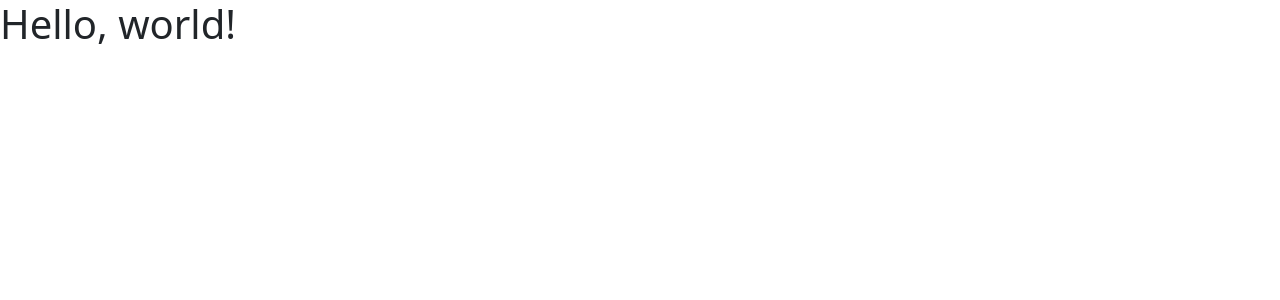
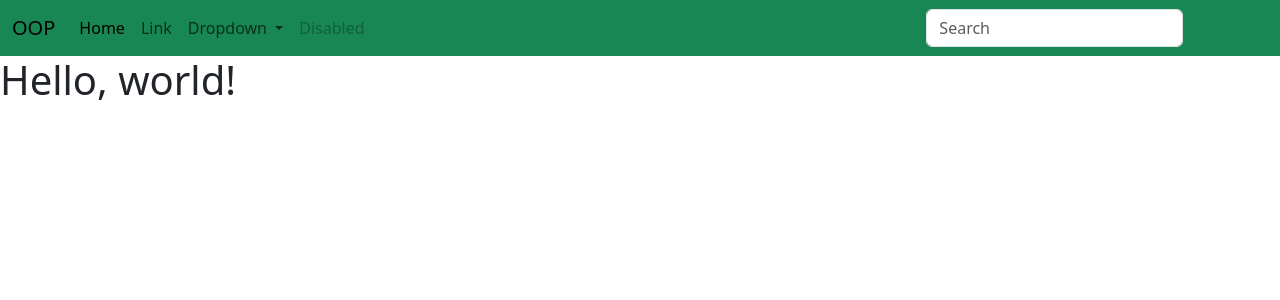
Before and after one commit to mosama88/Crud_OOP, a PHP site: page / in a window 1280 px wide. Shown: the top 300 px of the page. Run offline with PHP 8.4, Linux system fonts and the light colour scheme.

Commit message:
first commit3

```diff
--- a/index.php
+++ b/index.php
@@ -10,6 +10,50 @@
 </head>
 
 <body>
+
+    <nav class="navbar navbar-expand-lg text-white bg-success">
+        <div class="container-fluid">
+            <a class="navbar-brand" href="#">OOP</a>
+            <button class="navbar-toggler" type="button" data-bs-toggle="collapse"
+                data-bs-target="#navbarSupportedContent" aria-controls="navbarSupportedContent" aria-expanded="false"
+                aria-label="Toggle navigation">
+                <span class="navbar-toggler-icon"></span>
+            </button>
+            <div class="collapse navbar-collapse" id="navbarSupportedContent">
+                <ul class="navbar-nav me-auto mb-2 mb-lg-0">
+                    <li class="nav-item">
+                        <a class="nav-link active" aria-current="page" href="index.php">Home</a>
+                    </li>
+                    <li class="nav-item">
+                        <a class="nav-link" href="#">Link</a>
+                    </li>
+                    <li class="nav-item dropdown">
+                        <a class="nav-link dropdown-toggle" href="#" role="button" data-bs-toggle="dropdown"
+                            aria-expanded="false">
+                            Dropdown
+                        </a>
+                        <ul class="dropdown-menu">
+                            <li><a class="dropdown-item" href="#">Action</a></li>
+                            <li><a class="dropdown-item" href="#">Another action</a></li>
+                            <li>
+                                <hr class="dropdown-divider">
+                            </li>
+                            <li><a class="dropdown-item" href="#">Something else here</a></li>
+                        </ul>
+                    </li>
+                    <li class="nav-item">
+                        <a class="nav-link disabled" aria-disabled="true">Disabled</a>
+                    </li>
+                </ul>
+                <form class="d-flex" role="search">
+                    <input class="form-control me-2" type="search" placeholder="Search" aria-label="Search">
+                    <button class="btn btn-outline-success" type="submit">Search</button>
+                </form>
+            </div>
+        </div>
+    </nav>
+
+
     <h1>Hello, world!</h1>
     <script src="https://cdn.jsdelivr.net/npm/bootstrap@5.3.3/dist/js/bootstrap.bundle.min.js"
         integrity="sha384-YvpcrYf0tY3lHB60NNkmXc5s9fDVZLESaAA55NDzOxhy9GkcIdslK1eN7N6jIeHz" crossorigin="anonymous">
```
